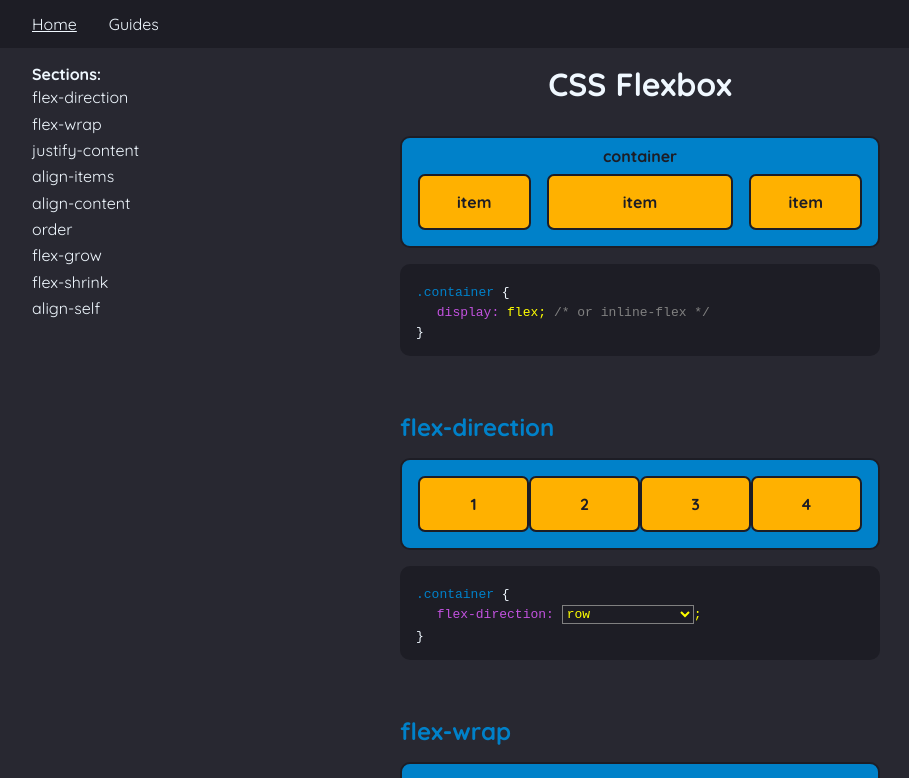
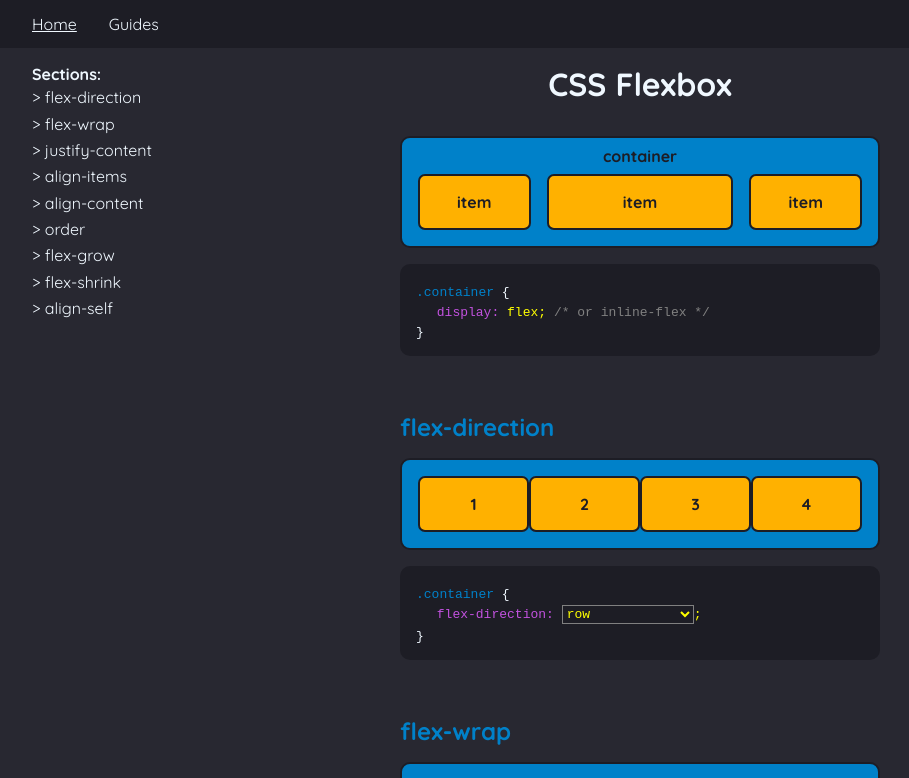
Before and after one commit to Daniel77apr/CSS-Layout-Lab-Flexbox, a plain HTML site: page index.html in a window 1280 px wide. Shown: the top 778 px of the page, without its empty margins (0-909 px from the left). Drawn offline with Linux system fonts and the light colour scheme.

Commit message:
Update index.html
Add bullet points to section links

```diff
--- a/index.html
+++ b/index.html
@@ -39,15 +39,15 @@
     </section>
     <div class="sections">
         <p>Sections:</p>
-        <a href="#flex-direction">flex-direction</a>
-        <a href="#flex-wrap">flex-wrap</a>
-        <a href="#justify-content">justify-content</a>
-        <a href="#align-items">align-items</a>
-        <a href="#align-content">align-content</a>
-        <a href="#order">order</a>
-        <a href="#flex-grow">flex-grow</a>
-        <a href="#flex-shrink">flex-shrink</a>
-        <a href="#align-self">align-self</a>
+        <a href="#flex-direction">> flex-direction</a>
+        <a href="#flex-wrap">> flex-wrap</a>
+        <a href="#justify-content">> justify-content</a>
+        <a href="#align-items">> align-items</a>
+        <a href="#align-content">> align-content</a>
+        <a href="#order">> order</a>
+        <a href="#flex-grow">> flex-grow</a>
+        <a href="#flex-shrink">> flex-shrink</a>
+        <a href="#align-self">> align-self</a>
     </div>
     <section>
         <h2 class="container-color" id="flex-direction">flex-direction</h2>
```
